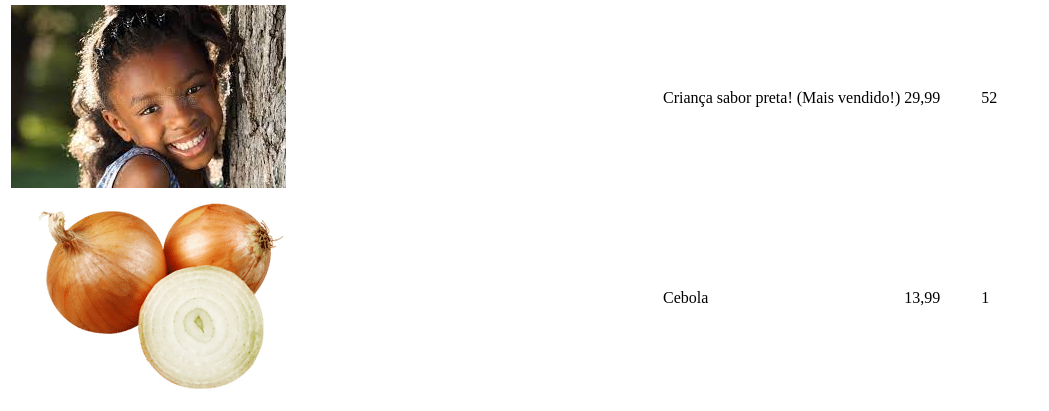
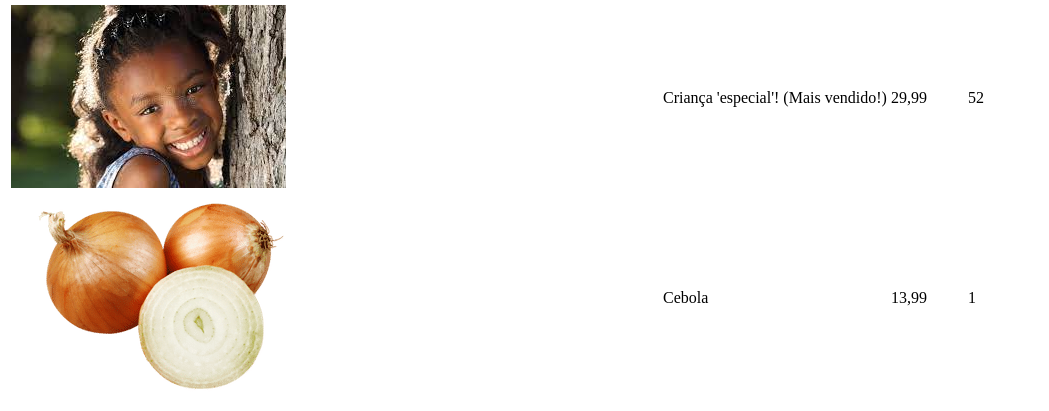
Before and after one commit to EduardoxxMenezes/atividadeTecnico, a plain HTML site: page pasto/ctrl-estoque.html in a window 1280 px wide. Shown: the part 1439-1850 px from the top of the page, without its empty margins (0-1049 px from the left). Drawn offline with Linux system fonts and the light colour scheme.

Commit message:
ctrl-estoque.html

```diff
--- a/pasto/ctrl-estoque.html
+++ b/pasto/ctrl-estoque.html
@@ -51,7 +51,7 @@
 
         <tr>
             <td><img src="./Assets/Crianca2.png" alt="Criança feliz"/></td>
-            <td> Criança sabor preta! (Mais vendido!) </td>
+            <td> Criança 'especial'! (Mais vendido!) </td>
             <td> 29,99 </td>
             <td> 52 </td>
         </tr>
```
